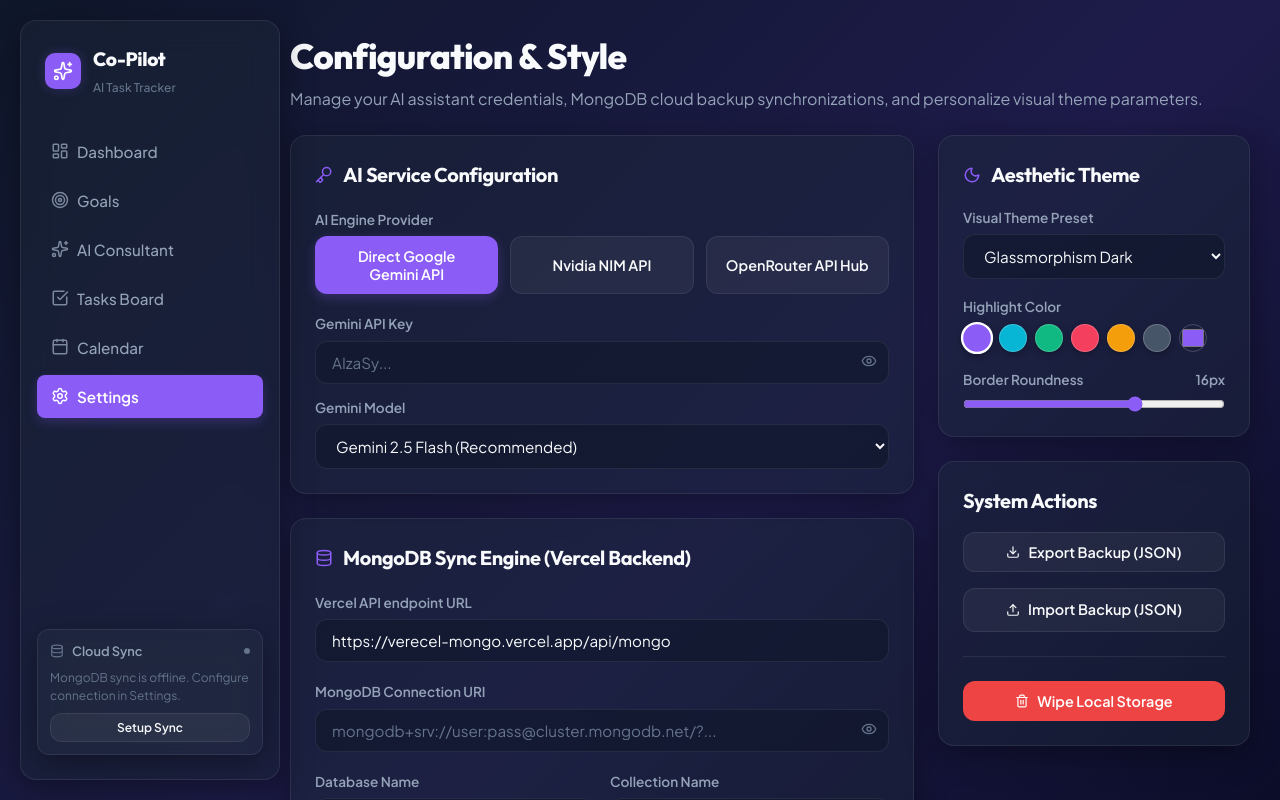
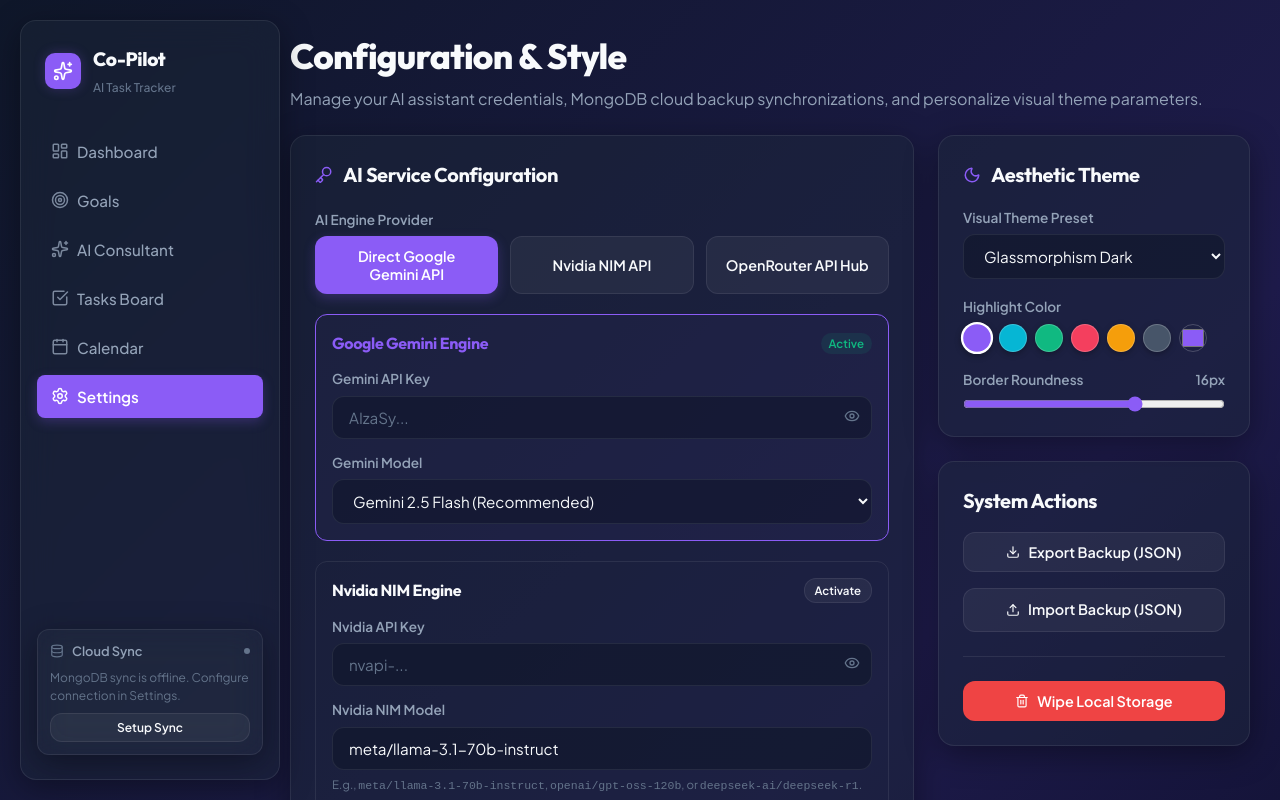
Before and after one commit to ibrezm1/AI-Task-planner, a React (Vite) app: page / in a window 1280 px wide. Both pictures are taken after a click on the button "Setup Sync". Shown: the top 800 px of the page. Built offline with nearby package versions, Linux system fonts and the light colour scheme.

Commit message:
feat: show all AI engine config cards in settings and allow one-click activation

```diff
--- a/src/components/SettingsView.jsx
+++ b/src/components/SettingsView.jsx
@@ -221,9 +221,40 @@ export default function SettingsView({
               </div>
             </div>
 
-            {/* Gemini Direct Key & Model */}
-            {provider === 'gemini' && (
-              <div className="fade-in" style={{ display: 'flex', flexDirection: 'column', gap: '14px' }}>
+            {/* Google Gemini Configuration Card */}
+            <div
+              className="fade-in"
+              style={{
+                padding: '16px',
+                borderRadius: '12px',
+                border: provider === 'gemini' ? '1.5px solid var(--accent-color)' : '1px solid var(--border-color)',
+                backgroundColor: provider === 'gemini' ? 'rgba(var(--accent-color-rgb), 0.04)' : 'transparent',
+                display: 'flex',
+                flexDirection: 'column',
+                gap: '14px',
+                transition: 'all 0.2s ease'
+              }}
+            >
+              <div style={{ display: 'flex', justifyContent: 'space-between', alignItems: 'center' }}>
+                <h4 style={{ margin: 0, fontSize: '1rem', fontWeight: 700, color: provider === 'gemini' ? 'var(--accent-color)' : 'var(--text-primary)' }}>
+                  Google Gemini Engine
+                </h4>
+                {provider === 'gemini' ? (
+                  <span style={{ fontSize: '0.72rem', color: 'var(--success-color)', backgroundColor: 'rgba(16, 185, 129, 0.1)', padding: '2px 8px', borderRadius: '12px', fontWeight: 600 }}>
+                    Active
+                  </span>
+                ) : (
+                  <button
+                    type="button"
+                    onClick={() => setProvider('gemini')}
+                    className="btn btn-secondary"
+                    style={{ padding: '4px 10px', fontSize: '0.72rem', height: 'auto' }}
+                  >
+                    Activate
+                  </button>
+                )}
+              </div>
+
               <div style={{ display: 'flex', flexDirection: 'column', gap: '6px' }}>
                 <label style={{ fontSize: '0.85rem', fontWeight: 600, color: 'var(--text-secondary)' }}>Gemini API Key</label>
                 <div style={{ position: 'relative' }}>
@@ -258,11 +289,41 @@ export default function SettingsView({
                 </select>
               </div>
             </div>
+
+            {/* Nvidia NIM Configuration Card */}
+            <div
+              className="fade-in"
+              style={{
+                padding: '16px',
+                borderRadius: '12px',
+                border: provider === 'nvidia' ? '1.5px solid var(--accent-color)' : '1px solid var(--border-color)',
+                backgroundColor: provider === 'nvidia' ? 'rgba(var(--accent-color-rgb), 0.04)' : 'transparent',
+                display: 'flex',
+                flexDirection: 'column',
+                gap: '14px',
+                transition: 'all 0.2s ease'
+              }}
+            >
+              <div style={{ display: 'flex', justifyContent: 'space-between', alignItems: 'center' }}>
+                <h4 style={{ margin: 0, fontSize: '1rem', fontWeight: 700, color: provider === 'nvidia' ? 'var(--accent-color)' : 'var(--text-primary)' }}>
+                  Nvidia NIM Engine
+                </h4>
+                {provider === 'nvidia' ? (
+                  <span style={{ fontSize: '0.72rem', color: 'var(--success-color)', backgroundColor: 'rgba(16, 185, 129, 0.1)', padding: '2px 8px', borderRadius: '12px', fontWeight: 600 }}>
+                    Active
+                  </span>
+                ) : (
+                  <button
+                    type="button"
+                    onClick={() => setProvider('nvidia')}
+                    className="btn btn-secondary"
+                    style={{ padding: '4px 10px', fontSize: '0.72rem', height: 'auto' }}
+                  >
+                    Activate
+                  </button>
                 )}
+              </div>
 
-            {/* Nvidia Key & Model */}
-            {provider === 'nvidia' && (
-              <div className="fade-in" style={{ display: 'flex', flexDirection: 'column', gap: '14px' }}>
               <div style={{ display: 'flex', flexDirection: 'column', gap: '6px' }}>
                 <label style={{ fontSize: '0.85rem', fontWeight: 600, color: 'var(--text-secondary)' }}>Nvidia API Key</label>
                 <div style={{ position: 'relative' }}>
@@ -298,11 +359,41 @@ export default function SettingsView({
                 </span>
               </div>
             </div>
+
+            {/* OpenRouter Configuration Card */}
+            <div
+              className="fade-in"
+              style={{
+                padding: '16px',
+                borderRadius: '12px',
+                border: provider === 'openrouter' ? '1.5px solid var(--accent-color)' : '1px solid var(--border-color)',
+                backgroundColor: provider === 'openrouter' ? 'rgba(var(--accent-color-rgb), 0.04)' : 'transparent',
+                display: 'flex',
+                flexDirection: 'column',
+                gap: '14px',
+                transition: 'all 0.2s ease'
+              }}
+            >
+              <div style={{ display: 'flex', justifyContent: 'space-between', alignItems: 'center' }}>
+                <h4 style={{ margin: 0, fontSize: '1rem', fontWeight: 700, color: provider === 'openrouter' ? 'var(--accent-color)' : 'var(--text-primary)' }}>
+                  OpenRouter Engine Hub
+                </h4>
+                {provider === 'openrouter' ? (
+                  <span style={{ fontSize: '0.72rem', color: 'var(--success-color)', backgroundColor: 'rgba(16, 185, 129, 0.1)', padding: '2px 8px', borderRadius: '12px', fontWeight: 600 }}>
+                    Active
+                  </span>
+                ) : (
+                  <button
+                    type="button"
+                    onClick={() => setProvider('openrouter')}
+                    className="btn btn-secondary"
+                    style={{ padding: '4px 10px', fontSize: '0.72rem', height: 'auto' }}
+                  >
+                    Activate
+                  </button>
                 )}
+              </div>
 
-            {/* OpenRouter Key & Model */}
-            {provider === 'openrouter' && (
-              <div className="fade-in" style={{ display: 'flex', flexDirection: 'column', gap: '14px' }}>
               <div style={{ display: 'flex', flexDirection: 'column', gap: '6px' }}>
                 <label style={{ fontSize: '0.85rem', fontWeight: 600, color: 'var(--text-secondary)' }}>OpenRouter API Key</label>
                 <div style={{ position: 'relative' }}>
@@ -365,7 +456,6 @@ export default function SettingsView({
                 </select>
               </div>
             </div>
-            )}
           </div>
 
           {/* MongoDB Cloud Synchronization settings */}
```
Lines whose indentation alone changed are shown as unchanged.
